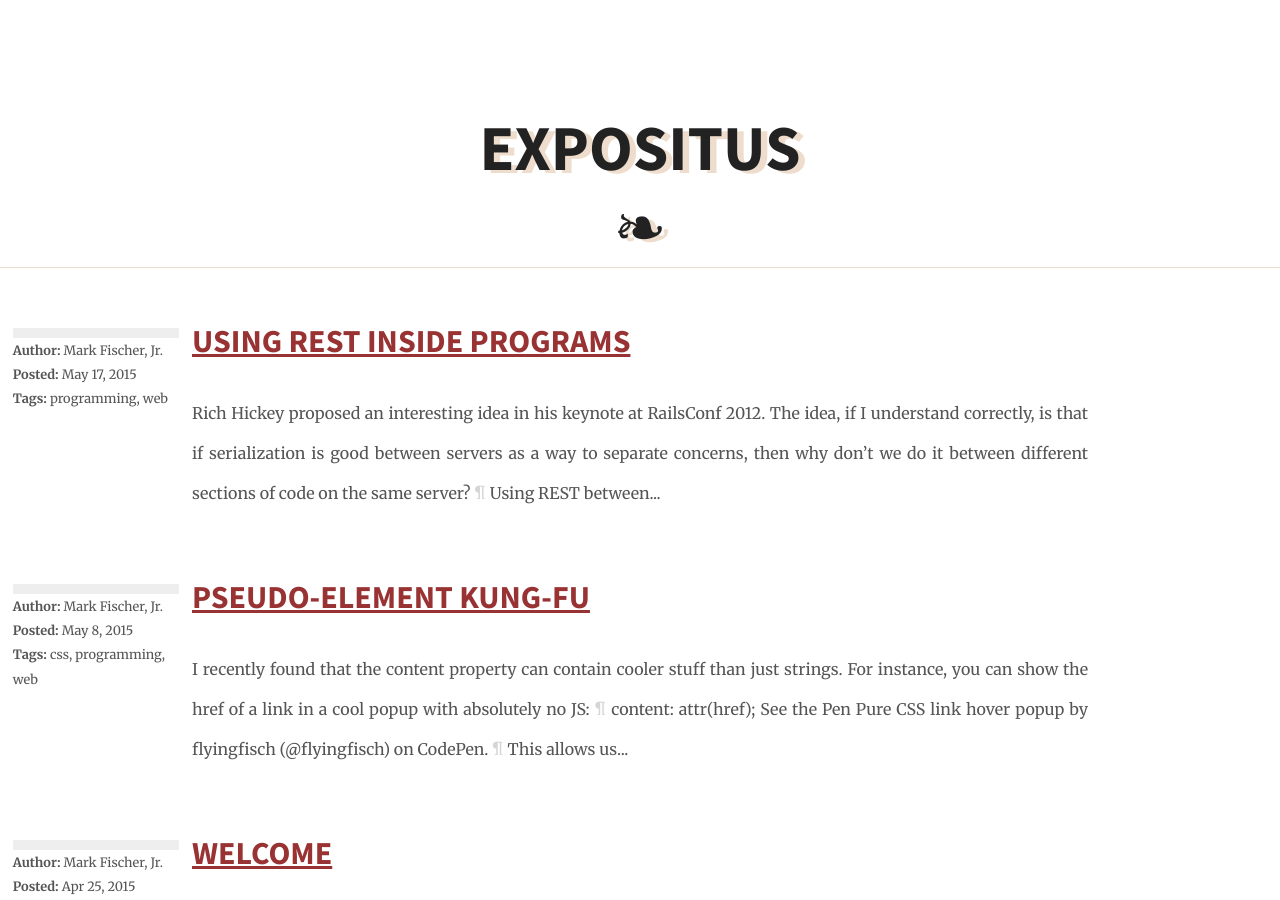
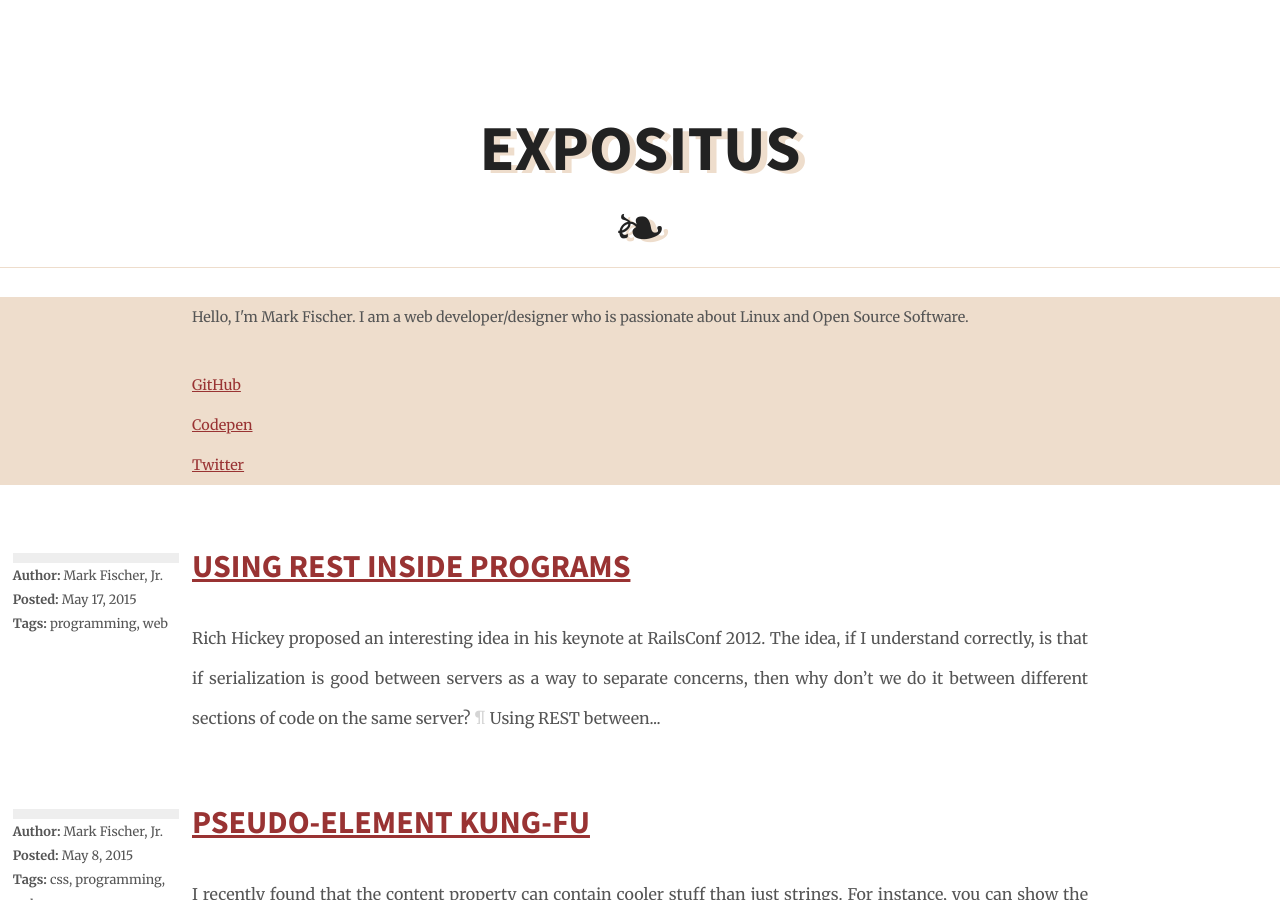
Before and after one commit to flyingfisch/flyingfisch.github.io, a Jekyll site: the page built from index.html, in a window 1280 px wide and 900 px high. Built offline with Jekyll 4.4.1, drawn with Linux system fonts in a browser that asks for light colours; the list of posts is cut into pages by our own code.

Commit message:
Update index.html

```diff
--- a/index.html
+++ b/index.html
@@ -3,6 +3,12 @@ layout: default
 ---
 
 <article class="post">
+    <blockquote>
+        <p>Hello, I'm Mark Fischer. I am a web developer/designer who is passionate about Linux and Open Source Software.</p>
+        <p><a href="https://github.com/flyingfisch">GitHub</a><br>
+        <a href="http://codepen.io/flyingfisch/">Codepen</a><br>
+        <a href="https://twitter.com/flyingfisch_">Twitter</a></p>
+    </blockquote>
     {% for post in site.posts %}
 
     <div class="post-info">
```
